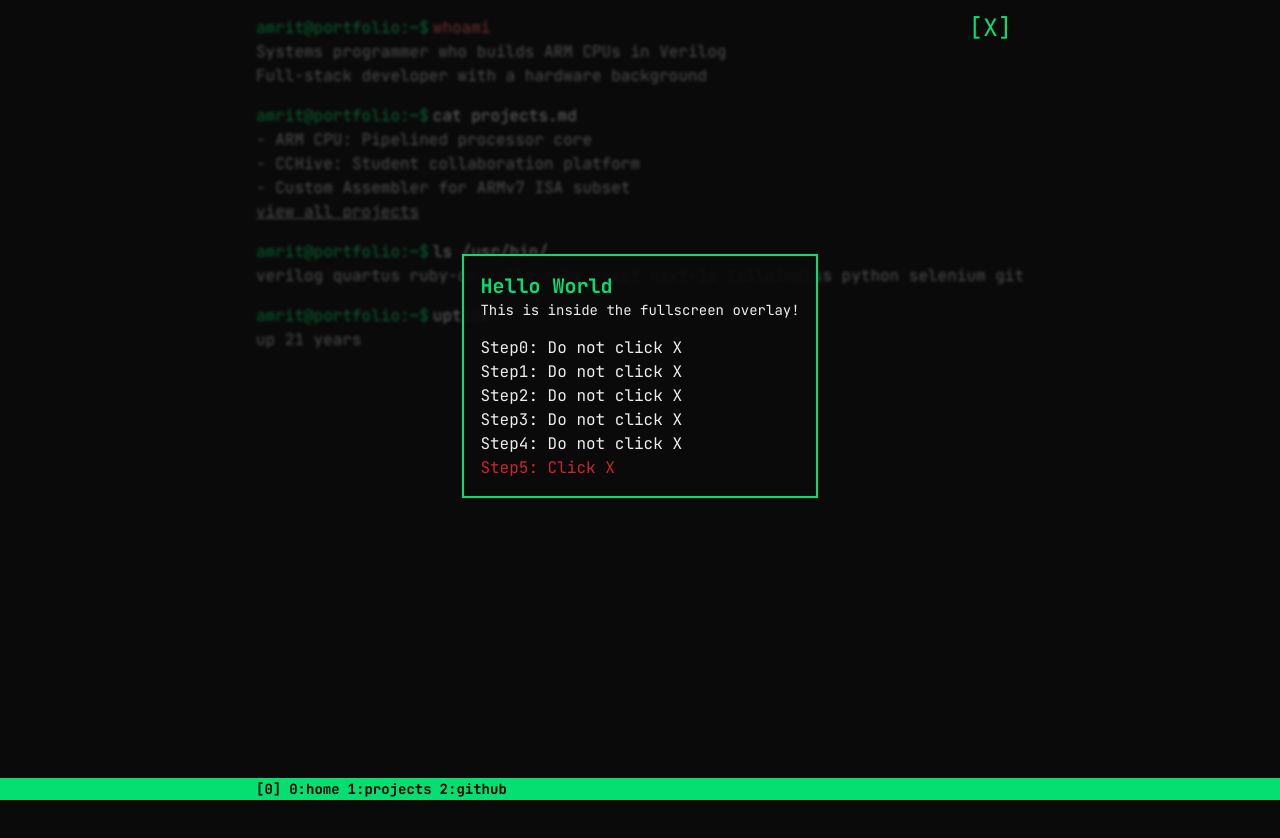
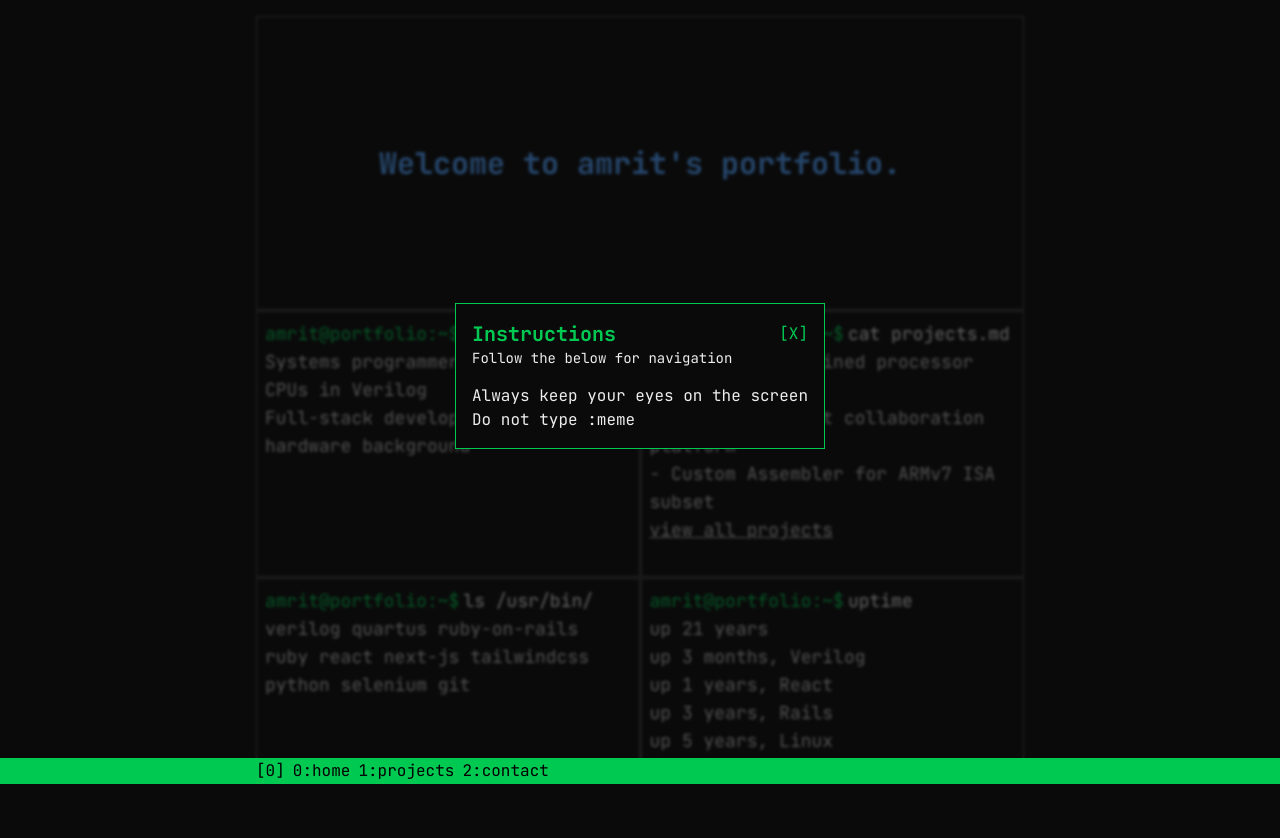
Before and after one commit to amrxt1/amrits-portfolio, a Next.js app: page / in a window 1280 px wide. Shown: the top 838 px of the page. Before the commit the page ends 800 px from the top, so only its background shows below. Built offline with nearby package versions, Linux system fonts and the light colour scheme.

Commit message:
Add HeroWelcome and orient towards terminal-ier theme

```diff
--- a/package.json
+++ b/package.json
@@ -10,6 +10,7 @@
   },
   "dependencies": {
     "@fontsource/jetbrains-mono": "^5.2.6",
+    "motion": "^12.23.12",
     "next": "15.5.2",
     "react": "19.1.0",
     "react-dom": "19.1.0"
--- /dev/null
+++ b/src/app/contact/page.js
@@ -0,0 +1,9 @@
+import Container from "@/components/Container";
+
+export default function Contqct() {
+    return (
+        <Container>
+            <div>Contact Form</div>
+        </Container>
+    );
+}
--- a/src/components/Display.jsx
+++ b/src/components/Display.jsx
@@ -1,6 +1,26 @@
-const Display = ({ children }) => {
+function defaultHandler() {
+  alert("Unfortunately, the button is still being wired.");
+}
+
+const Display = ({
+  children,
+  heading = "",
+  clickHandler = defaultHandler,
+  subHeading = "",
+  className = "",
+}) => {
   return (
-    <div className="bg-background/90 border-2 border-green-400 p-4">
+    <div className="bg-background z-20 overflow-auto border border-green-500 p-4">
+      <div className="flex flex-wrap">
+        <h1 className="flex-1 text-xl font-bold text-green-500">{heading}</h1>
+        <button
+          onClick={clickHandler}
+          className="shrink-0 cursor-pointer text-green-500"
+        >
+          [<span className="hover:text-text hover:underline">X</span>]
+        </button>
+      </div>
+      <p className={`mb-4 text-sm ${className}`}>{subHeading}</p>
       {children}
     </div>
   );
--- a/src/components/ScreenOverlay.jsx
+++ b/src/components/ScreenOverlay.jsx
@@ -1,17 +1,6 @@
-import { useEffect } from "react";
-import Container from "./Container";
-
 const ScreenOverlay = ({ children, clickHandler }) => {
   return (
     <>
-      <Container className="relative flex justify-end">
-        <button
-          className="bg-background absolute z-20 m-2 cursor-pointer p-1 text-2xl text-green-400"
-          onClick={clickHandler}
-        >
-          [<span className="hover:text-text hover:underline">X</span>]
-        </button>
-      </Container>
       <div className="bg-background/60 fixed inset-0 z-10 flex items-center justify-center overflow-auto p-4 pb-16 backdrop-blur-[1.35px]">
         <div className="max-h-full max-w-4xl overflow-auto">{children}</div>
       </div>
--- a/src/components/TmuxBar.jsx
+++ b/src/components/TmuxBar.jsx
@@ -3,12 +3,17 @@ import Link from "next/link";
 
 const TmuxBar = () => {
   return (
-    <Container className="fixed bottom-0 z-50 flex w-full gap-2 bg-green-400 py-0.25 pr-2 pl-2 text-sm font-semibold text-black">
-      <span>[0]</span>
-      <Link href={"/"}>0:home</Link>
-      <Link href={"/projects"}>1:projects</Link>
-      <Link href={"https://github.com/amrxt1"}>2:github</Link>
-    </Container>
+    <div className="bg-background fixed bottom-0 z-50 w-full pb-4">
+      <Container className="flex gap-2 bg-green-500 py-0.25 text-sm text-black lg:text-base">
+        <span>[0]</span>
+        <Link href={"/"}>0:home</Link>
+        <Link href={"/projects"}>1:projects</Link>
+        <Link href={"/contact"}>2:contact</Link>
+        <Link className="hidden" href={"https://github.com/amrxt1"}>
+          3:github
+        </Link>
+      </Container>
+    </div>
   );
 };
 
--- a/src/components/home/CodeBlock.jsx
+++ b/src/components/home/CodeBlock.jsx
@@ -1,14 +1,12 @@
-import Container from "@/components/Container";
-
 const CodeBlock = ({ children, cmd = "ls", className = "" }) => {
   return (
-    <Container className={`mt-4 ${className}`}>
+    <div className={`p-2 pb-8 text-sm lg:text-lg ${className}`}>
       <div>
-        <span className="mr-1 text-green-400">amrit@portfolio:~$</span>
+        <span className="mr-1 text-green-500">amrit@portfolio:~$</span>
         <span>{cmd}</span>
       </div>
-      <div className="text-text/75">{children}</div>
-    </Container>
+      <div className="text-text/80">{children}</div>
+    </div>
   );
 };
 
--- a/src/components/home/Hero.jsx
+++ b/src/components/home/Hero.jsx
@@ -1,11 +1,15 @@
 import Container from "@/components/Container";
 import CodeBlock from "./CodeBlock";
 import Link from "next/link";
+import HeroWelcome from "@/components/home/HeroWelcome";
 
 const Hero = () => {
   return (
-    <>
-      <CodeBlock className="text-red-400" cmd="whoami">
+    <Container className="*:border-text/33 mt-4 grid grid-cols-1 gap-0.25 *:border lg:grid-cols-2">
+      <div className="col-span-1 lg:col-span-2">
+        <HeroWelcome />
+      </div>
+      <CodeBlock className="border-text text-red-500" cmd="whoami">
         <p>Systems programmer who builds ARM CPUs in Verilog</p>
         <p>Full-stack developer with a hardware background</p>
       </CodeBlock>
@@ -13,7 +17,7 @@ const Hero = () => {
         <p>- ARM CPU: Pipelined processor core</p>
         <p>- CCHive: Student collaboration platform</p>
         <p>- Custom Assembler for ARMv7 ISA subset</p>
-        <Link href="/projects" className="underline hover:text-green-400">
+        <Link href="/projects" className="underline hover:text-green-500">
           view all projects
         </Link>
       </CodeBlock>
@@ -25,8 +29,12 @@ const Hero = () => {
       </CodeBlock>
       <CodeBlock cmd="uptime">
         <p>up 21 years </p>
+        <p>up 3 months, Verilog </p>
+        <p>up 1 years, React </p>
+        <p>up 3 years, Rails </p>
+        <p>up 5 years, Linux </p>
       </CodeBlock>
-    </>
+    </Container>
   );
 };
 
--- /dev/null
+++ b/src/components/home/HeroWelcome.jsx
@@ -0,0 +1,27 @@
+"use client";
+import { motion } from "motion/react";
+
+const HeroWelcome = () => {
+  return (
+    <motion.div
+      initial={{ opacity: 0, y: 20 }}
+      animate={{ opacity: 1, y: 0 }}
+      whileTap={{
+        rotate: 2,
+        scale: 0.95,
+        transition: { duration: 0.1 },
+      }}
+      transition={{
+        duration: 0.8,
+        type: "easeIn",
+      }}
+      className="py-32"
+    >
+      <div className="px-4 text-center text-3xl font-bold text-blue-400">
+        Welcome to amrit's portfolio.
+      </div>
+    </motion.div>
+  );
+};
+
+export default HeroWelcome;
--- a/src/components/home/Instructions.jsx
+++ b/src/components/home/Instructions.jsx
@@ -10,18 +10,15 @@ export default function Instructions({ children }) {
   return (
     <>
       {showOverlay && (
-        <ScreenOverlay clickHandler={() => setShowOverlay(false)}>
-          <Display>
-            <h1 className="text-xl font-bold text-green-400">Hello World</h1>
-            <p className="mb-4 text-sm">
-              This is inside the fullscreen overlay!
-            </p>
-            <p>Step0: Do not click X</p>
-            <p>Step1: Do not click X</p>
-            <p>Step2: Do not click X</p>
-            <p>Step3: Do not click X</p>
-            <p>Step4: Do not click X</p>
-            <p className="text-red-500/80">Step5: Click X</p>
+        <ScreenOverlay>
+          <Display
+            clickHandler={() => setShowOverlay(false)}
+            heading="Instructions"
+            subHeading="Follow the below for navigation"
+            className="space-y-20"
+          >
+            <p>Always keep your eyes on the screen</p>
+            <p>Do not type :meme</p>
           </Display>
         </ScreenOverlay>
       )}
--- a/src/components/projects/ProjectDetails.jsx
+++ b/src/components/projects/ProjectDetails.jsx
@@ -40,7 +40,7 @@ const ProjectDetails = ({ project }) => {
           <img
             src={img}
             alt={`${title} preview`}
-            className="border-text/50 max-w-[75%] rounded-sm border-2"
+            className="w-full border-text/50 rounded-sm border-2"
           />
         </div>
       )}
```
Also changed, not shown: src/app/layout.js (indentation only), 1 other file (tests, documents, lock files or other folders).
